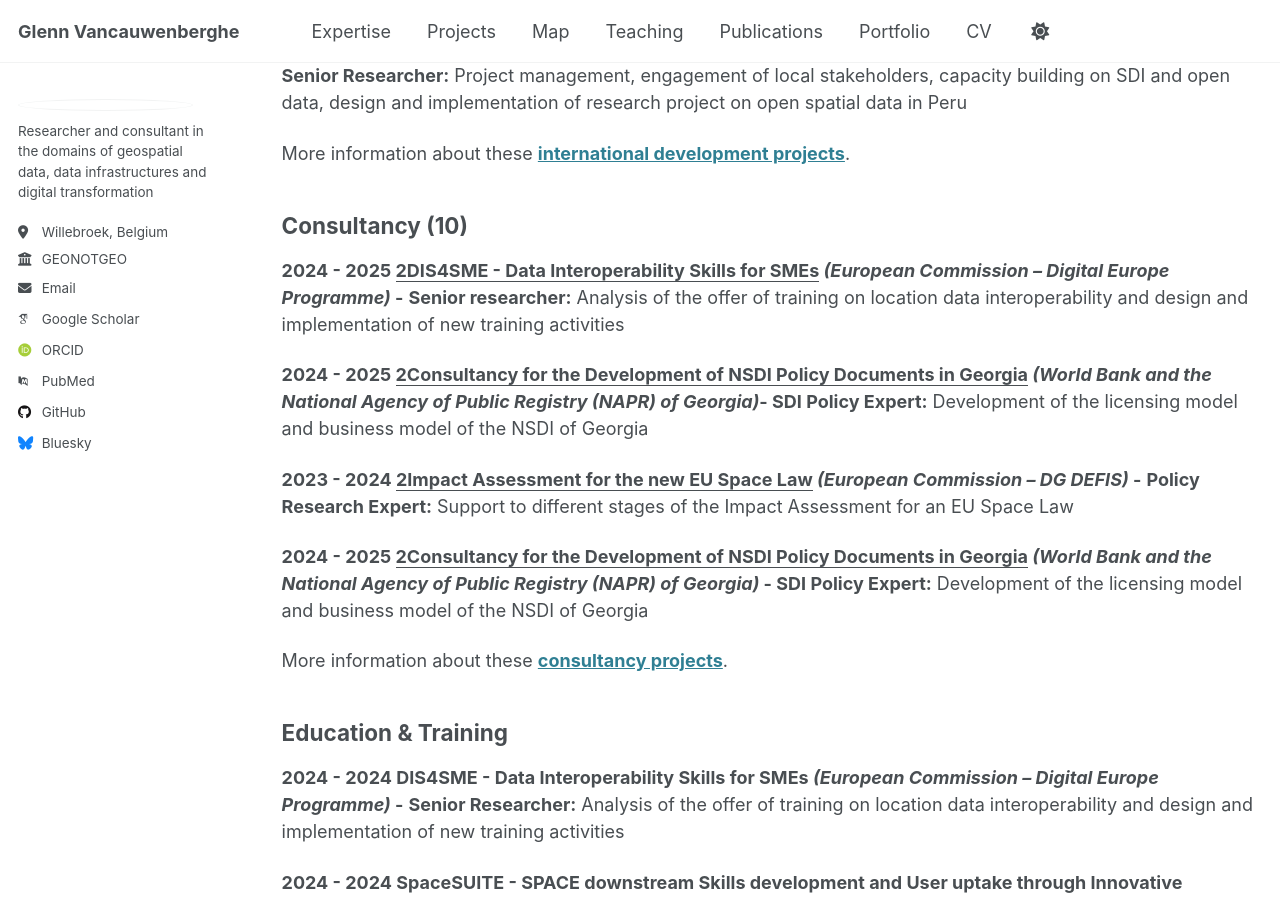
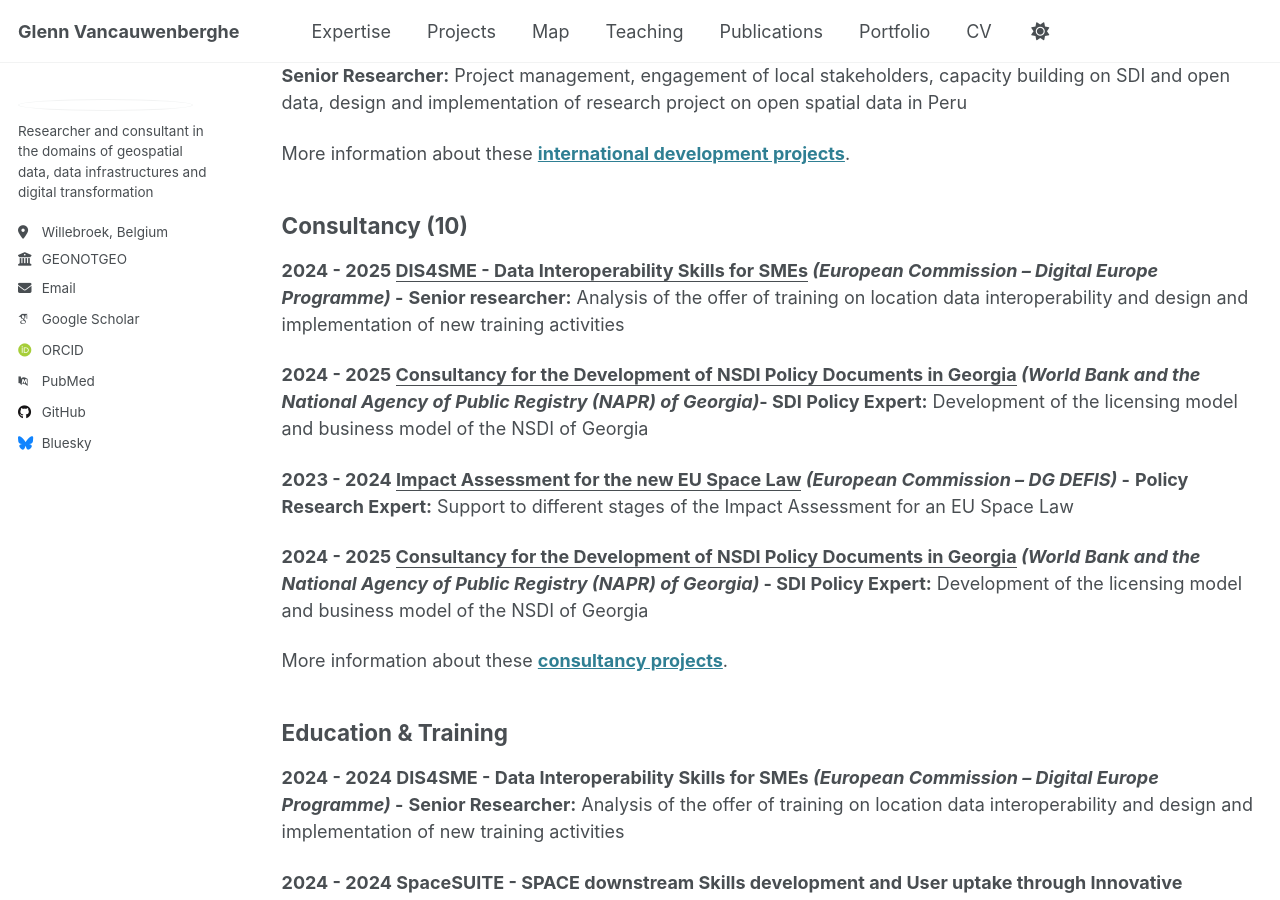
Before and after one commit to GVancauwenberghe/gvancauwenberghe.github.io, a Jekyll site: the page built from _pages/projects.md, in a window 1280 px wide and 900 px high, scrolled down 934 px. Built offline with Jekyll 4.4.1, drawn with Linux system fonts in a browser that asks for light colours; some web fonts are replaced.

Commit message:
Update projects.md

```diff
--- a/_pages/projects.md
+++ b/_pages/projects.md
@@ -33,16 +33,16 @@
 
 More information about these [**international development projects**](https://gvancauwenberghe.github.io/projects).
 ## Consultancy (10)
-**2024 - 2025 <ins>2DIS4SME -  Data Interoperability Skills for SMEs</ins> _(European Commission –   Digital Europe Programme)_ -**
+**2024 - 2025 <ins> DIS4SME -  Data Interoperability Skills for SMEs</ins> _(European Commission –   Digital Europe Programme)_ -**
 **Senior researcher:** Analysis of the offer of training on location data interoperability and design and implementation of new training activities
 
-**2024 - 2025 <ins>2Consultancy for the Development of NSDI Policy Documents in Georgia</ins> _(World Bank and the National Agency of Public Registry (NAPR) of Georgia)_-
+**2024 - 2025 <ins> Consultancy for the Development of NSDI Policy Documents in Georgia</ins> _(World Bank and the National Agency of Public Registry (NAPR) of Georgia)_-
 SDI Policy Expert:**   Development of the licensing model and business model of the NSDI of Georgia
 
-**2023 - 2024 <ins>2Impact Assessment for the new EU Space Law</ins> _(European Commission –   DG DEFIS)_ -**
+**2023 - 2024 <ins> Impact Assessment for the new EU Space Law</ins> _(European Commission –   DG DEFIS)_ -**
 **Policy Research Expert:** Support to different stages of the Impact Assessment for an EU Space Law
 
-**2024 - 2025 <ins>2Consultancy for the Development of NSDI Policy Documents in Georgia</ins> _(World Bank and the National Agency of Public Registry (NAPR) of Georgia)_ -
+**2024 - 2025 <ins> Consultancy for the Development of NSDI Policy Documents in Georgia</ins> _(World Bank and the National Agency of Public Registry (NAPR) of Georgia)_ -
 SDI Policy Expert:**   Development of the licensing model and business model of the NSDI of Georgia
 
 More information about these [**consultancy projects**](https://gvancauwenberghe.github.io/projects).
```
